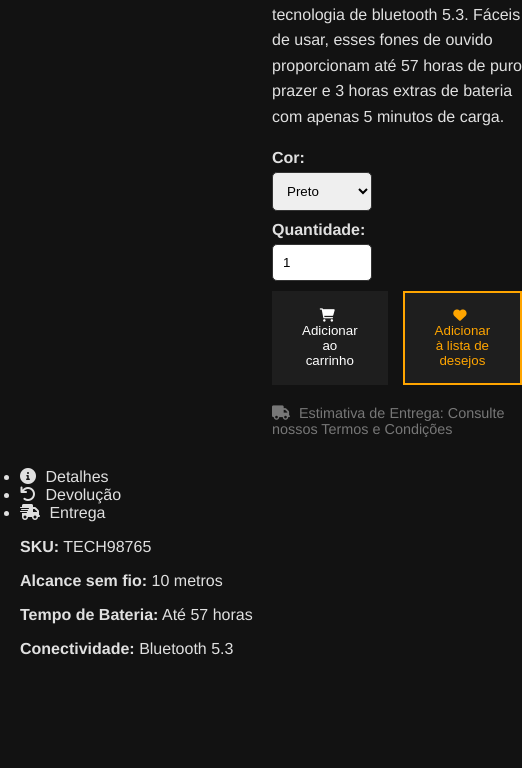
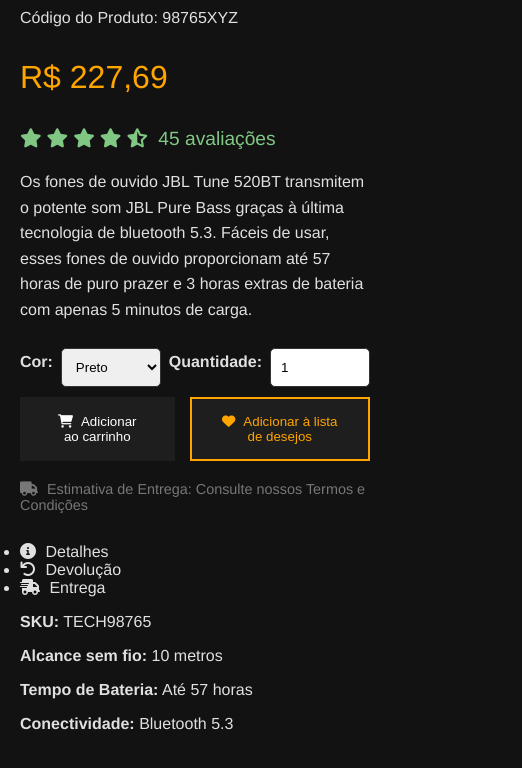
Before and after one commit to GeoreCruz/infocellshop, a plain HTML site: page index.html in a window 390 px wide. Shown: the part 854-1622 px from the top of the page, 522 px wide, since content can reach past the window. Before the commit the page ends 1568 px from the top, so only its background shows below. Drawn offline with Linux system fonts and the light colour scheme.

Commit message:
Update style.css
novas atualizações responsivas

```diff
--- a/style.css
+++ b/style.css
@@ -205,7 +205,7 @@
 /* Responsividade */
 
 @media (max-width: 1024px) {
-    .top-bar {
+   .top-bar {
         flex-direction: column;
         gap: 15px;
         padding: 20px;
@@ -213,4 +213,12 @@
     .logo h1 {
         margin: 0;
     }
+    .product-details{
+      display: flex;
+      flex-direction: column;
+    }
+    .product-options {
+      display: flex;
+      justify-content: space-between;
+    }
 }
```
